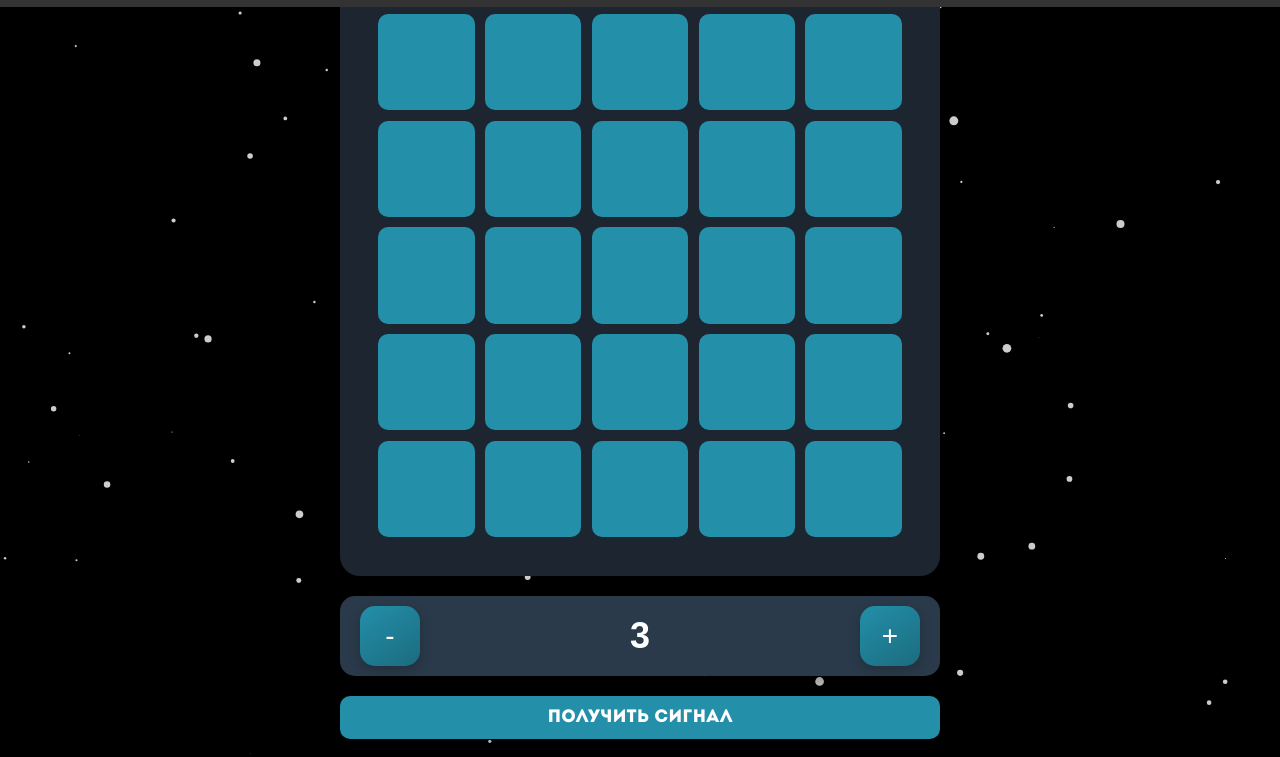
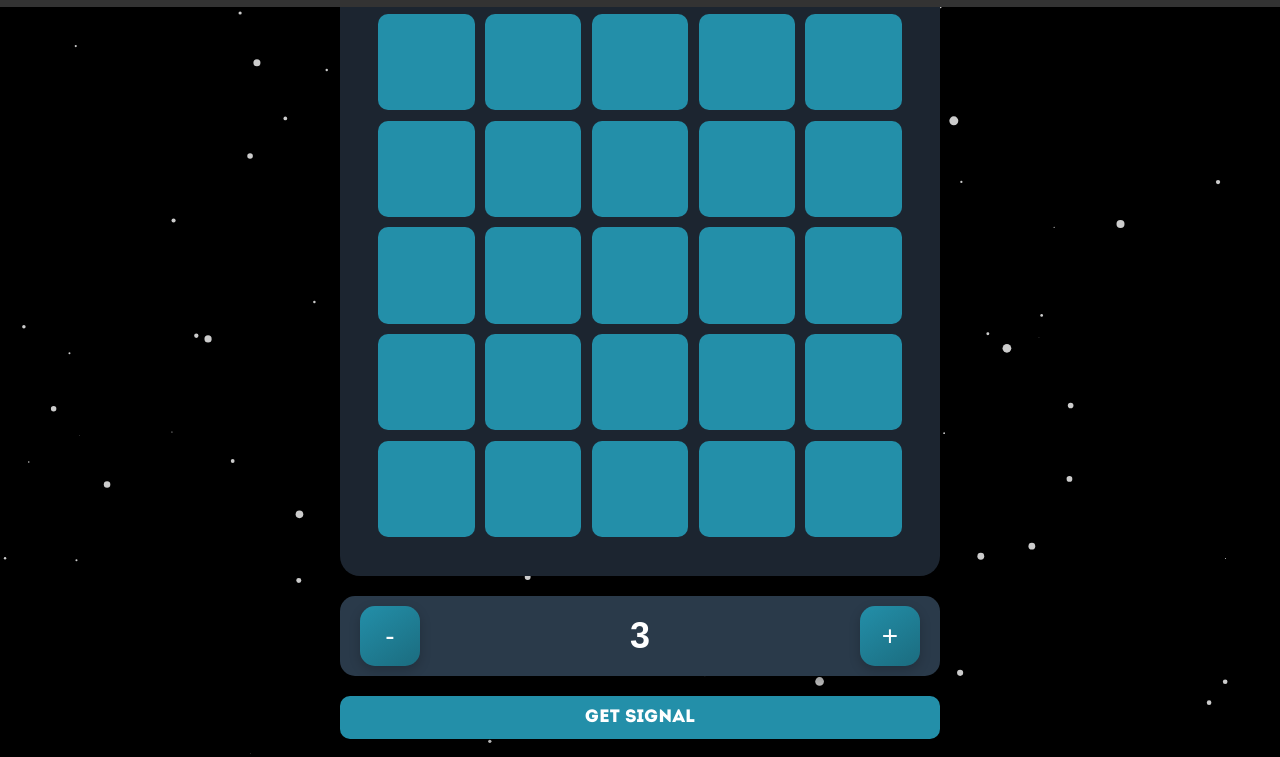
Before and after one commit to martinthecash/newMinesRU, a plain HTML site: page index.html in a window 1280 px wide. Shown: the part 43-800 px from the top of the page. Drawn offline with Linux system fonts and the light colour scheme; files whose address does not match are found by name.

Commit message:
Update index.html

```diff
--- a/index.html
+++ b/index.html
@@ -501,7 +501,7 @@
     </div>
 
     <div style="text-align:center;">
-        <button id="explodeButton">Получить Сигнал</button>
+        <button id="explodeButton">Get Signal</button>
     </div>
     <script src="js/telegram-web-app.js"></script>
     <script>
```
